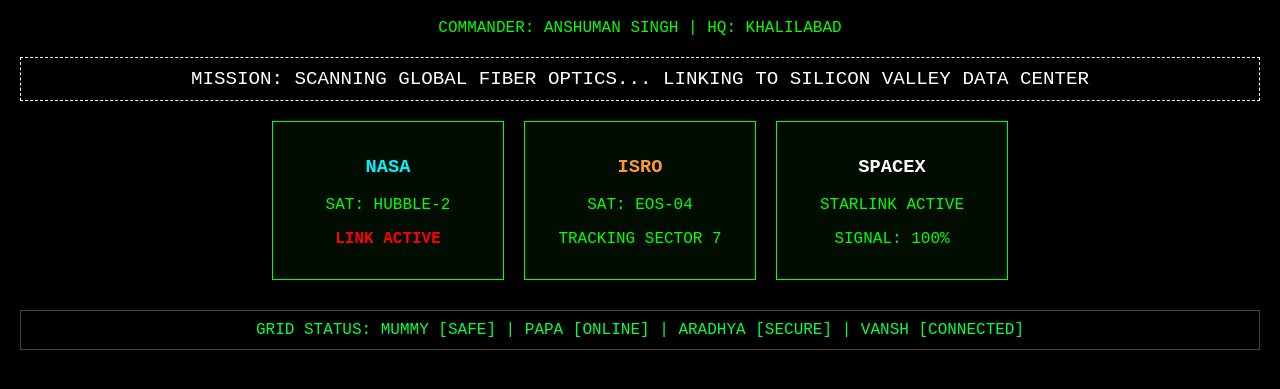
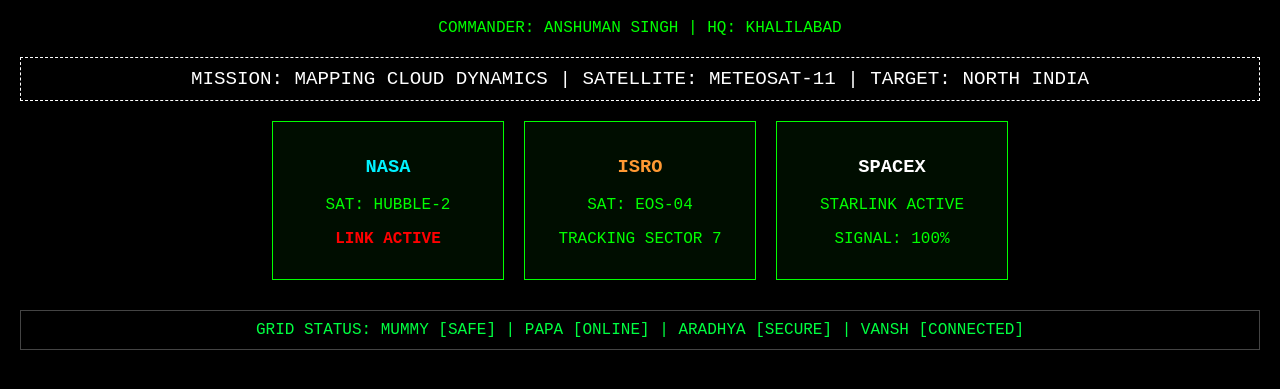
Before and after one commit to as3109662-cpu/stark-satellite-server, a website: page index.html in a window 1280 px wide. Shown: the part 93-482 px from the top of the page. Drawn offline with Linux system fonts and the light colour scheme.

Commit message:
Global Update: MAPPING CLOUD DYNAMICS | SATELLITE: METEOSAT-11 | TARGET: NORTH INDIA

```diff
--- a/index.html
+++ b/index.html
@@ -20,7 +20,7 @@
         <h1 class="header">STARK GLOBAL SURVEILLANCE</h1>
         <p>COMMANDER: ANSHUMAN SINGH | HQ: KHALILABAD</p>
 
-        <div class="status">MISSION: SCANNING GLOBAL FIBER OPTICS... LINKING TO SILICON VALLEY DATA CENTER</div>
+        <div class="status">MISSION: MAPPING CLOUD DYNAMICS | SATELLITE: METEOSAT-11 | TARGET: NORTH INDIA</div>
 
         <div class="container">
             <div class="box">
```
